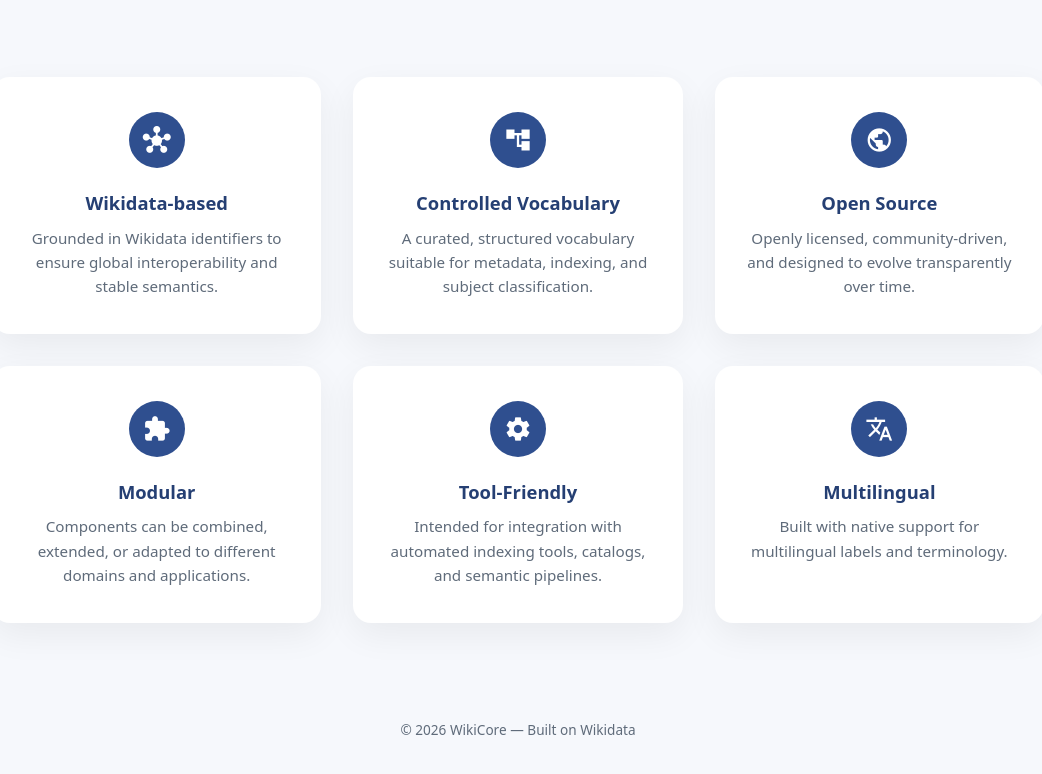
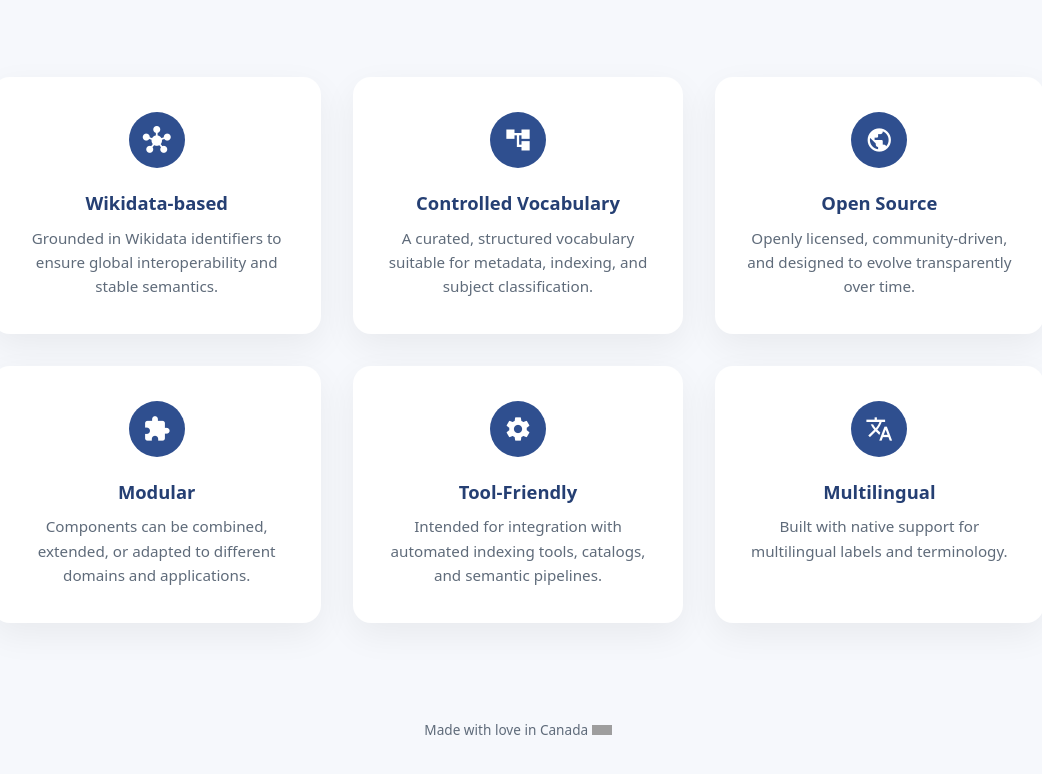
Before and after one commit to mjsuhonos/wikicore, a plain HTML site: page index.html in a window 1280 px wide. Shown: the part 426-1200 px from the top of the page, without its empty margins (122-1164 px from the left). Drawn offline with Linux system fonts and the light colour scheme; grey boxes are pictures that could not be loaded.

Commit message:
Update index.html
Because it is

```diff
--- a/index.html
+++ b/index.html
@@ -216,7 +216,13 @@
     </section>
 
     <footer>
-      © 2026 WikiCore — Built on Wikidata
+      Made with love in Canada
+	  <img
+	    src="https://flagcdn.com/w20/ca.png"
+	    srcset="https://flagcdn.com/w40/ca.png 2x"
+	    width="20"
+	    height="10"
+	    alt="Canada">
     </footer>
   </main>
 </body>
```
